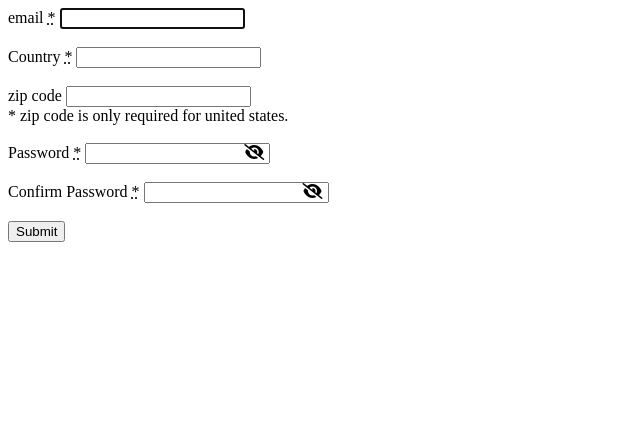
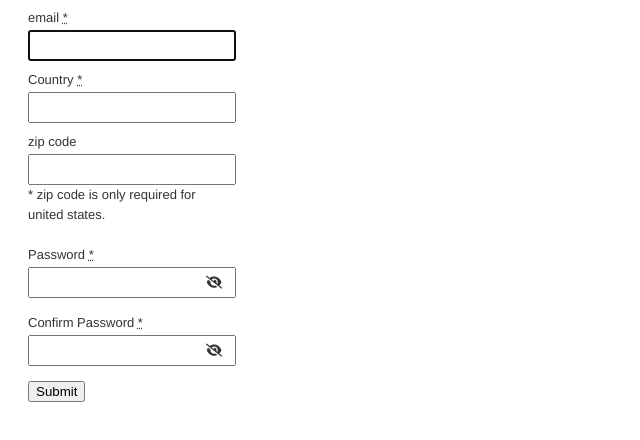
Before and after one commit to hattima-tim/form-validation-practice, a plain HTML site: page index.html in a window 1280 px wide. Shown: the whole page, without its empty margins (0-640 px from the left). Drawn offline with Linux system fonts and the light colour scheme.

Commit message:
added style to whole form,input and input level,to fas class and to elements with a class name invalid

```diff
--- a/style.css
+++ b/style.css
@@ -1,4 +1,36 @@
+/* form style copied from https://codepen.io/seskew/pen/XKJKNQ */
+
+form {
+  color: #333;
+  float: left;
+  font-family: Helvetica, Arial, sans-serif;
+  font-size: 13px;
+  line-height: 20px;
+  margin: 0 20px 10px;
+  width: 200px;
+}
+
+label {
+  display: block;
+  margin-bottom: 2px;
+}
+
+input{
+  float: left;
+  font-size: 13px;
+  height: 25px;
+  margin: 0;
+  width: 100%;
+}
+
 .fas{
+    margin-top: 9px;
     margin-left: -30px;
     cursor: pointer;
-  }
+}
+
+.invalid {
+  background-color: #fce4e4;
+  border: 1px solid #cc0033;
+  outline: none;
+}
```
